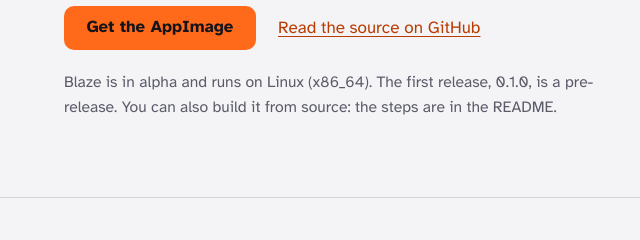
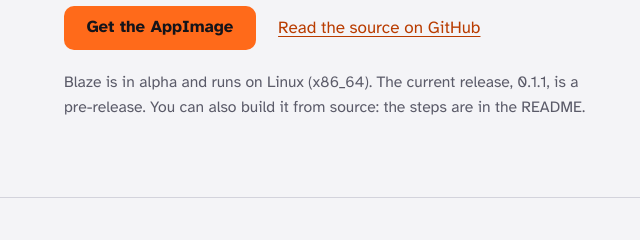
Before and after one commit to vezzulab/blaze, a browser extension: page docs/index.html in a window 1280 px wide. Shown: the part 538-778 px from the top of the page, 0-640 px from the left. Drawn offline with Linux system fonts and the light colour scheme.

Commit message:
Point the docs and website at 0.1.1 and warn against 0.1.0

```diff
--- a/docs/index.html
+++ b/docs/index.html
@@ -38,7 +38,7 @@
         <a class="btn" href="https://github.com/vezzulab/blaze/releases/latest">Get the AppImage</a>
         <a href="https://github.com/vezzulab/blaze">Read the source on GitHub</a>
       </div>
-      <p class="status">Blaze is in alpha and runs on Linux (x86_64). The first release, 0.1.0, is a pre-release. You can also build it from source: the steps are in the README.</p>
+      <p class="status">Blaze is in alpha and runs on Linux (x86_64). The current release, 0.1.1, is a pre-release. You can also build it from source: the steps are in the README.</p>
     </div>
 
     <aside class="weigh" aria-labelledby="weigh-h">
```
Also changed, not shown: docs/es/index.html (+1 -1 lines), 3 other files.
